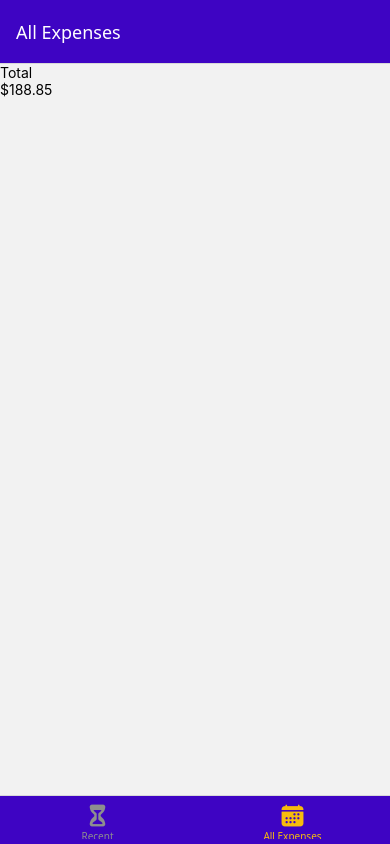
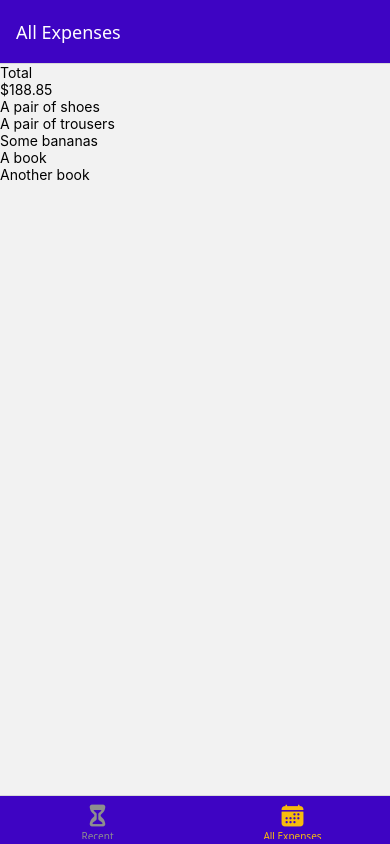
Before and after one commit to Evans-Boateng/ExpenseTracker, a React Native app: screen /AllExpenses in a window 390 px wide. Built offline with nearby package versions, Linux system fonts and the light colour scheme.

Commit message:
expenses list component now has data to display

```diff
--- a/components/ExpensesOutpu/ExpensesList.js
+++ b/components/ExpensesOutpu/ExpensesList.js
@@ -1,8 +1,17 @@
-import { FlatList } from "react-native";
+import { FlatList, Text } from "react-native";
 
-function ExpensesList() {
+function renderExpenseItem(itemData) {
+  return <Text>{itemData.item.description}</Text>
+}
+
+function ExpensesList({ expenses }) {
   return (
-    <FlatList />
+    <FlatList
+      data={expenses}
+      renderItem={renderExpenseItem}
+      keyExtractor={(item) => item.id}
+
+    />
   )
 }
 export default ExpensesList;
--- a/components/ExpensesOutpu/ExpensesOutput.js
+++ b/components/ExpensesOutpu/ExpensesOutput.js
@@ -39,7 +39,7 @@
   return (
     <View>
       <ExpensesSummary expenses={DUMMY_EXPENSES} periodName={expensesPeriod} />
-      <ExpensesList />
+      <ExpensesList expenses={DUMMY_EXPENSES} />
     </View>
   )
 }
```
